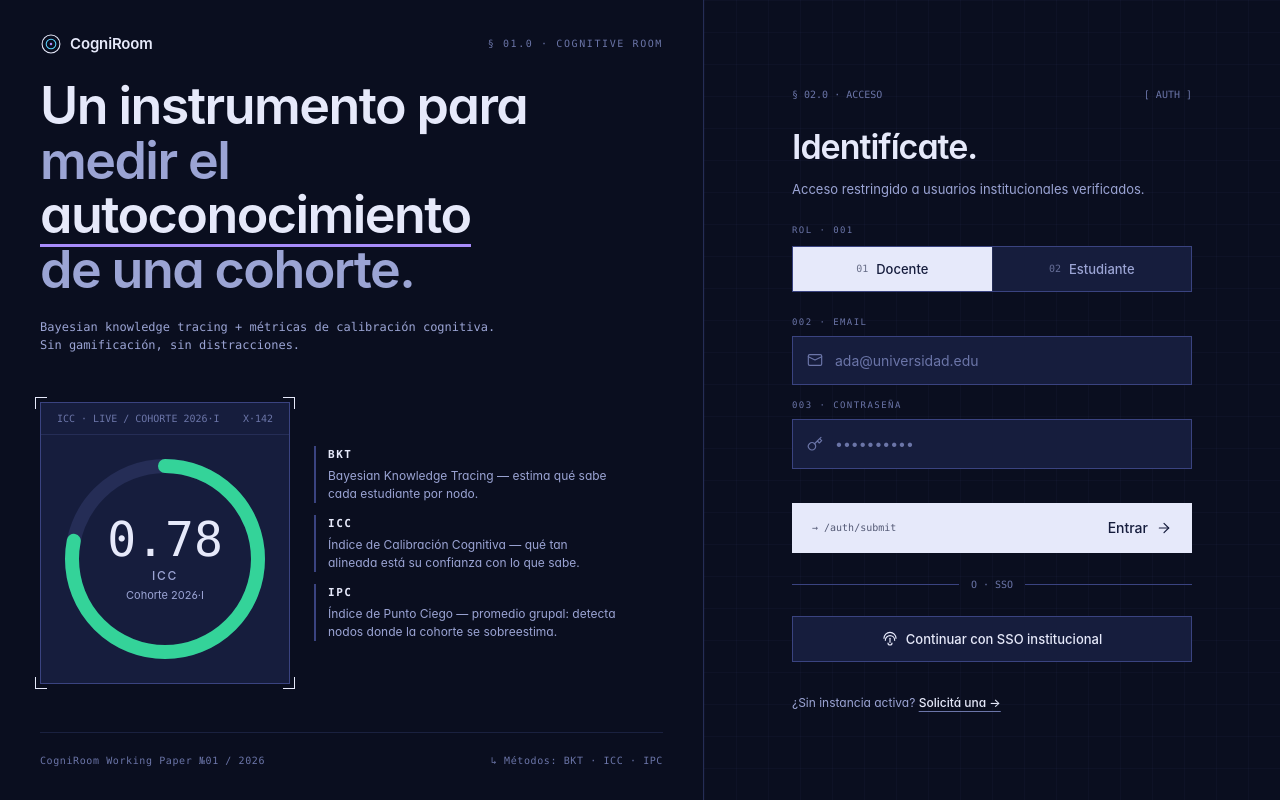
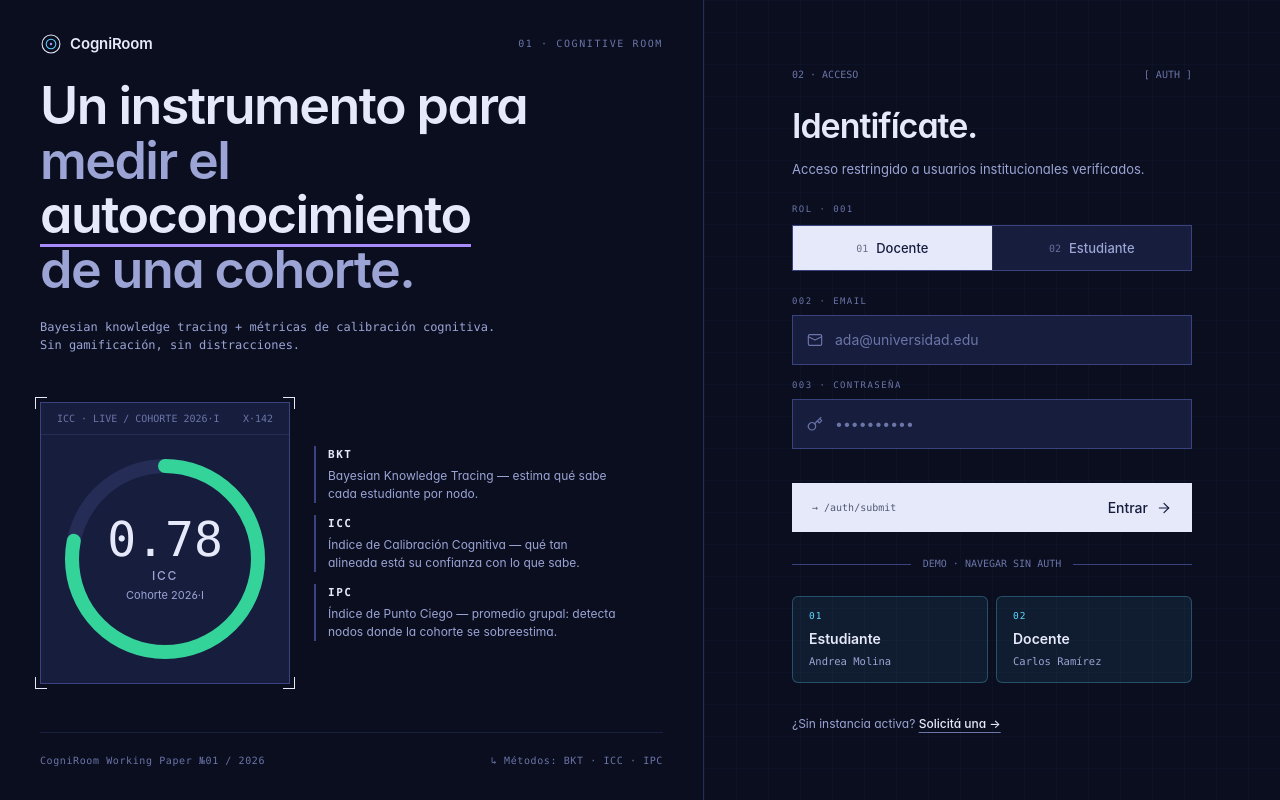
Before and after one commit to Eneritzch/Cogniroom, a Django app: page /app/ in a window 1280 px wide. Run offline with Django 5.2, Linux system fonts and the light colour scheme; some web fonts are replaced.

Commit message:
feat: modo demo en login y ajustes de layout
- login: botones 'Entrar como Estudiante / Docente' que guardan user mock en localStorage
- auth.me() detecta demo_user y retorna sin pegarle al backend
- bootstrap del docente saltea fetch real cuando hay demo_user activo
- logout limpia el demo_user además de los tokens
- design system: flex-direction row explícito en botones, anillos y radios para que no hereden la columna del padre
- texto del landing: reemplazo de § por 'sección 4.2' y limpieza de eyebrows del login

```diff
--- a/static/css/app/public/auth.css
+++ b/static/css/app/public/auth.css
@@ -510,3 +510,58 @@ body.auth-page {
 }
 
 .auth-form__switch-link:hover { text-decoration-color: var(--ink); }
+
+
+.auth-demo {
+  display: flex;
+  flex-direction: column;
+  gap: var(--s-2);
+}
+
+@media (min-width: 768px) {
+  .auth-demo { flex-direction: row; }
+}
+
+.auth-demo__btn {
+  flex: 1;
+  display: flex;
+  flex-direction: column;
+  align-items: flex-start;
+  gap: 4px;
+  padding: var(--s-3) var(--s-4);
+  background: color-mix(in srgb, var(--sage) 8%, transparent);
+  border: 1px solid color-mix(in srgb, var(--sage) 28%, transparent);
+  border-radius: var(--r-sm);
+  color: var(--ink);
+  font-family: var(--font-sans);
+  cursor: pointer;
+  text-align: left;
+  transition: background-color var(--dur-fast) var(--ease-out),
+              border-color var(--dur-fast) var(--ease-out),
+              transform var(--dur-fast) var(--ease-out);
+}
+
+.auth-demo__btn:hover {
+  background: color-mix(in srgb, var(--sage) 16%, transparent);
+  border-color: var(--sage);
+  transform: translateY(-1px);
+}
+
+.auth-demo__btn-num {
+  font-family: var(--font-mono);
+  font-size: 9.5px;
+  letter-spacing: 0.12em;
+  color: var(--sage);
+}
+
+.auth-demo__btn-label {
+  font-size: 14px;
+  font-weight: var(--fw-semibold);
+  color: var(--ink);
+}
+
+.auth-demo__btn-sub {
+  font-family: var(--font-mono);
+  font-size: 10.5px;
+  color: var(--ink-muted);
+}
--- a/static/css/landing.css
+++ b/static/css/landing.css
@@ -942,8 +942,10 @@
 
 .ds-buttons {
   display: flex;
+  flex-direction: row;
   flex-wrap: wrap;
   align-items: center;
+  justify-content: flex-start;
   gap: var(--s-3);
 }
 
@@ -1007,8 +1009,10 @@
 
 .ds-radii {
   display: flex;
+  flex-direction: row;
   flex-wrap: wrap;
   align-items: flex-end;
+  justify-content: flex-start;
   gap: var(--s-5);
 }
 
@@ -1035,6 +1039,7 @@
 
 .ds-ring-row {
   display: flex;
+  flex-direction: row;
   flex-wrap: wrap;
   align-items: center;
   justify-content: space-around;
--- a/static/js/app/api.js
+++ b/static/js/app/api.js
@@ -51,12 +51,21 @@ async function request(path, { method = 'GET', body, auth = true, isFormData = f
 }
 
 /* ---------- Auth ---------- */
+const DEMO_USER_KEY = 'cogniroom.demo_user';
+
 export const auth = {
     login: (email, password) => request('/auth/login/', {
         method: 'POST', body: { email, password }, auth: false,
     }),
-    me: () => request('/auth/me/'),
-    logout: () => tokens.clear(),
+    me: () => {
+        const demo = localStorage.getItem(DEMO_USER_KEY);
+        if (demo) return Promise.resolve(JSON.parse(demo));
+        return request('/auth/me/');
+    },
+    logout: () => {
+        localStorage.removeItem(DEMO_USER_KEY);
+        tokens.clear();
+    },
 };
 
 /* ---------- Me (datos del usuario actual) ---------- */
--- a/static/js/app/nav-auth.js
+++ b/static/js/app/nav-auth.js
@@ -134,6 +134,7 @@ function setupSidebarToggle() {
     if ($logout && !$logout.dataset.bound) {
         $logout.dataset.bound = '1';
         $logout.addEventListener('click', () => {
+            localStorage.removeItem('cogniroom.demo_user');
             tokens.clear();
             location.href = '/';
         });
--- a/static/js/app/public/auth.js
+++ b/static/js/app/public/auth.js
@@ -35,6 +35,40 @@ document.querySelectorAll('.auth-segmented__option').forEach((btn) => {
 
 document.querySelectorAll('.auth-form__switch-link').forEach((link) => {
     link.addEventListener('click', (e) => e.preventDefault());
+});
+
+
+const DEMO_USERS = {
+    student: {
+        id_user: 101,
+        username: 'student1',
+        email: 'andrea.molina@cogniroom.com',
+        first_name: 'Andrea',
+        last_name: 'Molina',
+        role: 'student',
+        institution: 'UNEMI',
+    },
+    teacher: {
+        id_user: 202,
+        username: 'teacher1',
+        email: 'carlos.ramirez@cogniroom.com',
+        first_name: 'Carlos',
+        last_name: 'Ramírez',
+        role: 'teacher',
+        institution: 'UNEMI',
+    },
+};
+
+document.querySelectorAll('[data-demo-role]').forEach((btn) => {
+    btn.addEventListener('click', () => {
+        const role = btn.dataset.demoRole;
+        const user = DEMO_USERS[role];
+        if (!user) return;
+        localStorage.setItem('cogniroom.demo_user', JSON.stringify(user));
+        tokens.access = `demo-${role}-${Date.now()}`;
+        tokens.refresh = `demo-refresh-${role}`;
+        location.href = '/app/dashboard/';
+    });
 });
 
 function messageFor(input) {
--- a/static/js/app/shared/dashboard.js
+++ b/static/js/app/shared/dashboard.js
@@ -588,6 +588,10 @@ async function bootstrapTeacher(user) {
             : user.username;
     }
 
+    if (localStorage.getItem('cogniroom.demo_user')) {
+        return;
+    }
+
     try {
         const list = await rooms.list();
         renderRooms(list);
--- a/templates/app/public/login.html
+++ b/templates/app/public/login.html
@@ -30,7 +30,7 @@
                     </svg>
                     CogniRoom
                 </a>
-                <span class="auth-instrument__eyebrow">§ 01.0 · COGNITIVE ROOM</span>
+                <span class="auth-instrument__eyebrow">01 · COGNITIVE ROOM</span>
             </header>
 
             <div class="auth-instrument__hero">
@@ -99,7 +99,7 @@
         <section class="auth-form-shell" aria-labelledby="login-heading">
             <div class="auth-form">
                 <div class="auth-form__section-head">
-                    <span>§ 02.0 · ACCESO</span>
+                    <span>02 · ACCESO</span>
                     <span>[ AUTH ]</span>
                 </div>
 
@@ -179,19 +179,22 @@
 
                 <div class="auth-divider">
                     <span class="auth-divider__rule" aria-hidden="true"></span>
-                    <span class="auth-divider__label">O · SSO</span>
+                    <span class="auth-divider__label">DEMO · NAVEGAR SIN AUTH</span>
                     <span class="auth-divider__rule" aria-hidden="true"></span>
                 </div>
 
-                <button type="button" class="auth-sso">
-                    <svg class="icon-svg" width="16" height="16" viewBox="0 0 24 24" aria-hidden="true">
-                        <path d="M12 11v6"></path>
-                        <path d="M9 18a3 3 0 0 0 6 0"></path>
-                        <path d="M5 14a7 7 0 1 1 14 0"></path>
-                        <path d="M3 11a9 9 0 0 1 18 0"></path>
-                    </svg>
-                    Continuar con SSO institucional
-                </button>
+                <div class="auth-demo">
+                    <button type="button" class="auth-demo__btn" data-demo-role="student">
+                        <span class="auth-demo__btn-num">01</span>
+                        <span class="auth-demo__btn-label">Estudiante</span>
+                        <span class="auth-demo__btn-sub">Andrea Molina</span>
+                    </button>
+                    <button type="button" class="auth-demo__btn" data-demo-role="teacher">
+                        <span class="auth-demo__btn-num">02</span>
+                        <span class="auth-demo__btn-label">Docente</span>
+                        <span class="auth-demo__btn-sub">Carlos Ramírez</span>
+                    </button>
+                </div>
 
                 <p class="auth-form__switch">
                     ¿Sin instancia activa? <button type="button" class="auth-form__switch-link">Solicitá una →</button>
--- a/templates/landing.html
+++ b/templates/landing.html
@@ -317,7 +317,7 @@
                             <line x1="5" y1="12" x2="19" y2="12"></line>
                             <polyline points="12 5 19 12 12 19"></polyline>
                         </svg>
-                        <span>Releer §4.2 del apunte y resolver el problema guiado #7 antes de la próxima evaluación parcial.</span>
+                        <span>Releer la sección 4.2 del apunte y resolver el problema guiado #7 antes de la próxima evaluación parcial.</span>
                     </div>
                 </article>
             </div>
```
